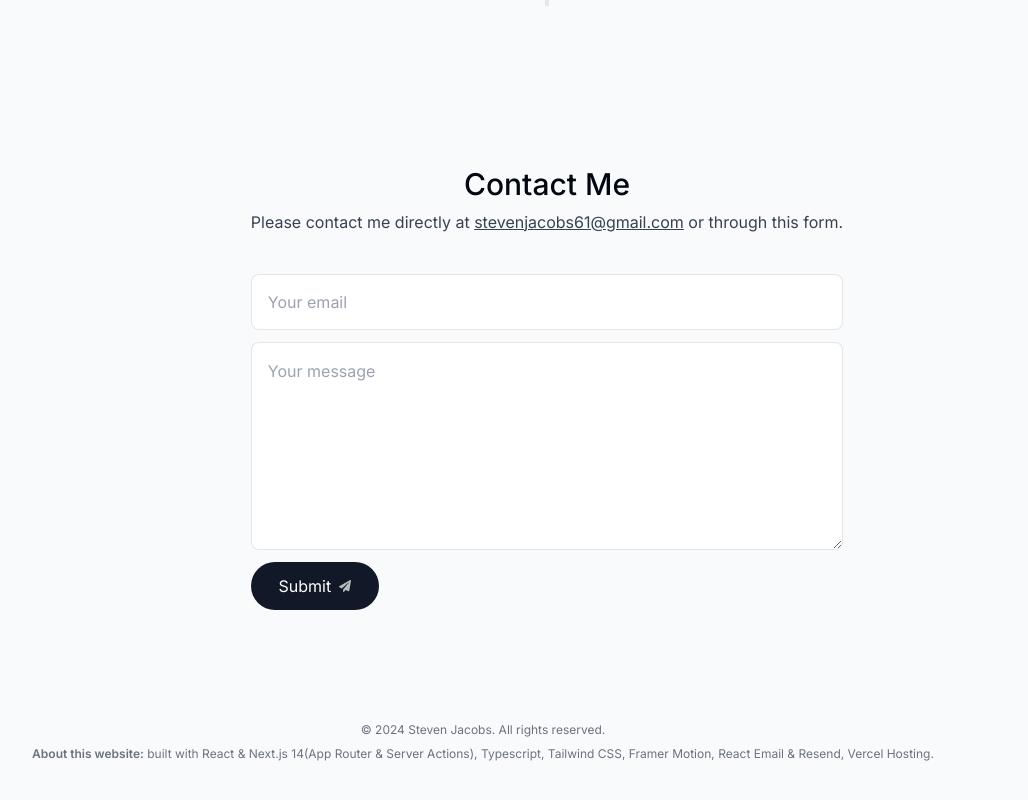
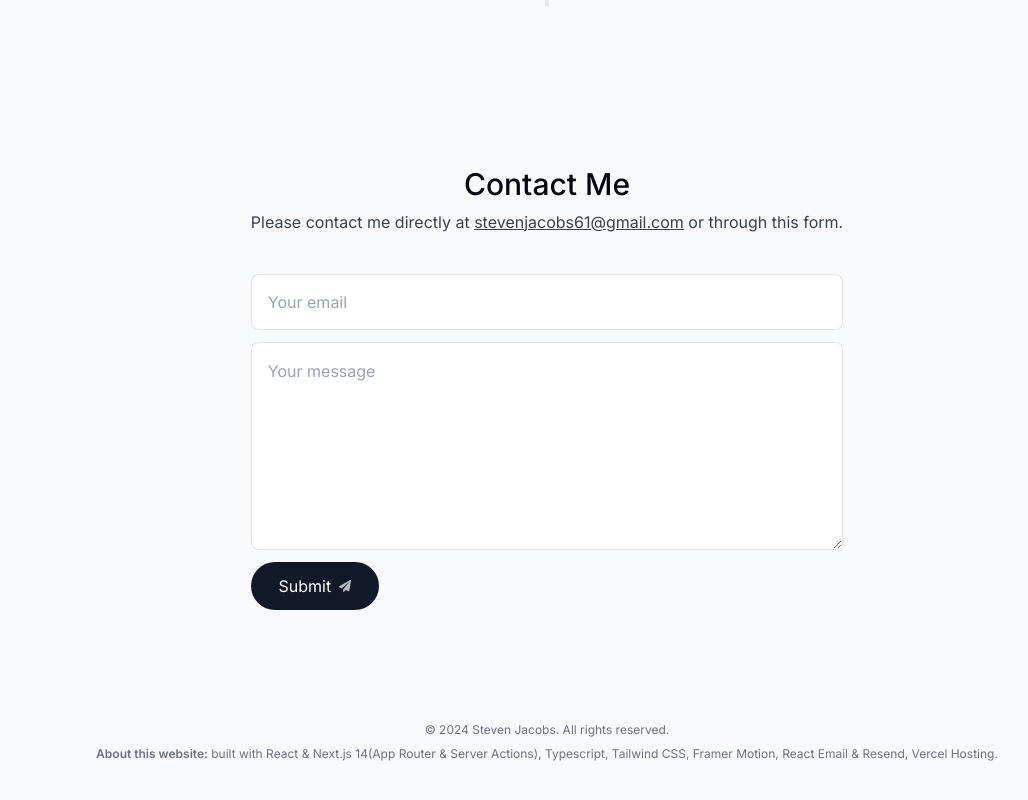
Before and after one commit to StevenJacobs61/portfolio, a Next.js app: page / in a window 1280 px wide. Shown: the part 3644-4444 px from the top of the page, without its empty margins (93-1121 px from the left). Built offline with nearby package versions, Linux system fonts and the light colour scheme; no server answers.

Commit message:
footer update

```diff
--- a/components/contact.tsx
+++ b/components/contact.tsx
@@ -1,6 +1,6 @@
 "use client";
 
-import React from 'react'
+import React, { useRef } from 'react'
 import SectionHeading from './section-heading'
 import { motion } from "framer-motion"
 import { useSectionInView } from '@/lib/hooks'
@@ -11,6 +11,9 @@ import toast from 'react-hot-toast';
 export default function Contact() {
 
     const { ref } = useSectionInView("Contact");
+
+    const email = useRef<HTMLInputElement | null>(null);
+    const message = useRef<HTMLTextAreaElement | null>(null);
 
   return (
     <motion.section id='contact' ref={ref}
@@ -36,9 +39,16 @@ export default function Contact() {
                 return
              }
             toast.success("Email send successfully!");
+            if (email.current) {
+              email.current.value = "";
+            }
+            if (message.current) {
+              message.current.value = "";
+            }
         }}>
 
             <input
+            ref={email}
             type="email"
             name='senderEmail'
             placeholder='Your email'
@@ -48,6 +58,7 @@ export default function Contact() {
             />
 
             <textarea
+            ref={message}
             placeholder='Your message'
             name='message'
             className='h-52 focus:outline-gray-700 my-3 rounded-lg borderBlack p-4 dark:outline-none dark:bg-white dark:bg-opacity-80 dark:focus:bg-opacity-100 transition-all'
--- a/components/footer.tsx
+++ b/components/footer.tsx
@@ -2,9 +2,9 @@ import React from 'react'
 
 export default function Footer() {
   return (
-    <footer className='mb-10 px4 text-center max-w-[90%] text-gray-500'>
-        <small className='mb-2 block text-xs'>&copy; 2024 Steven Jacobs. All rights reserved.</small>
-        <p className='text-xs'>
+    <footer className='mb-10 px4 text-center flex flex-col items-center text-gray-500'>
+        <small className='mb-2 block text-xs max-w-[90%]'>&copy; 2024 Steven Jacobs. All rights reserved.</small>
+        <p className='text-xs max-w-[90%]'>
             <span className='font-semibold'>About this website:</span> built with React & Next.js 14(App Router & Server Actions), Typescript, Tailwind CSS, Framer Motion, React Email & Resend, Vercel Hosting.
         </p>
     </footer>
```
